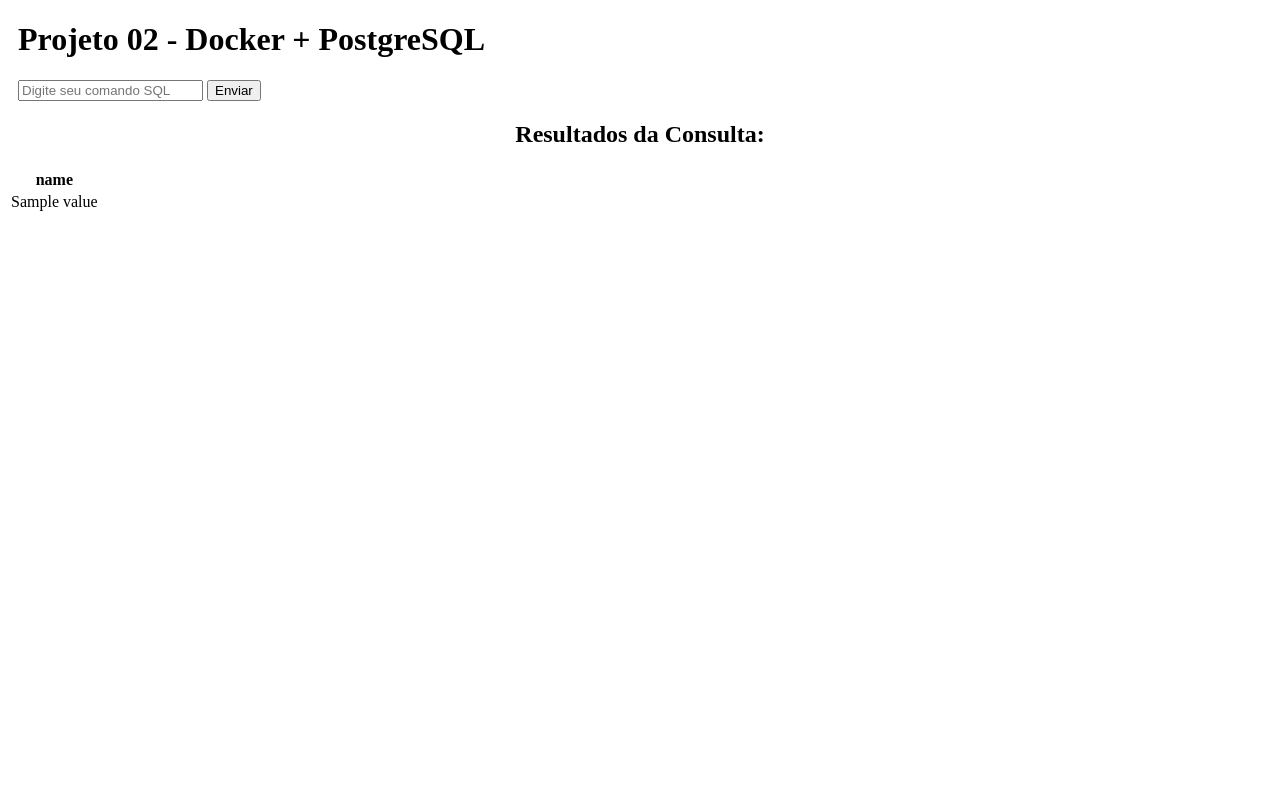
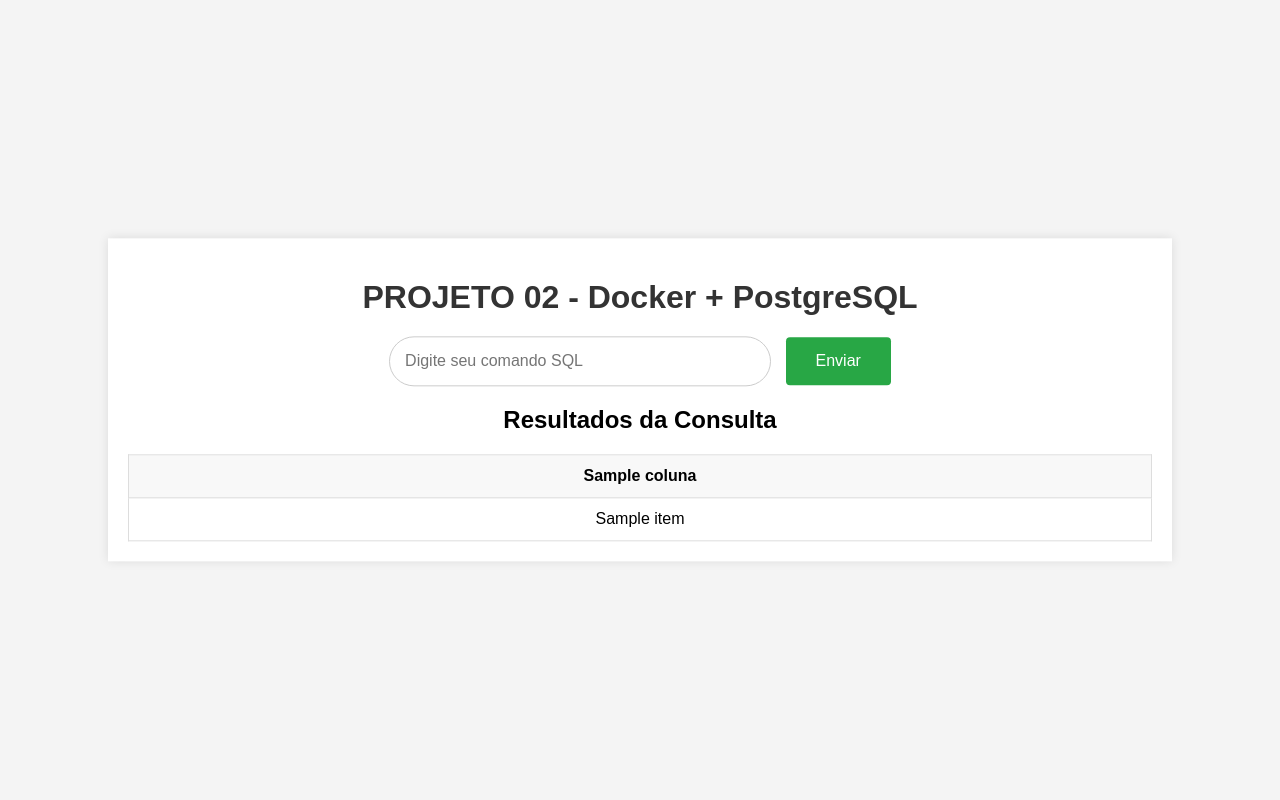
Before and after one commit to UNIFESO-Gabriel/fundamentos-em-tic, a Flask app: template Codigos/Projeto2/app/templates/index.html in a window 1280 px wide. Run offline with Flask 3, Linux system fonts and the light colour scheme; the template is opened without the code that fills it: most values are stand-ins (such as "Sample title", 1, 10 or a date in 2020); some libraries are stand-ins or nearby versions.

Commit message:
Protótipo do Trabalho 2 resolvido.

```diff
--- a/Codigos/Projeto2/app/app.py
+++ b/Codigos/Projeto2/app/app.py
@@ -1,37 +1,43 @@
-import os, psycopg2
+import os
+import psycopg2
 from flask import Flask, render_template, request
 
 app = Flask(__name__)
 
-# Simula uma conexão com o banco de dados
-# Substitua pelas suas credenciais reais do PostgreSQL
-
+# Conexão com o banco de dados
 conn = psycopg2.connect(
-    dbname="seu_banco_de_dados",
-    user="seu_usuario",
-    password="sua_senha",
-    host="localhost",
+    dbname="pdv",
+    user="postgres",
+    password="123456",
+    host="db",
     port="5432"
 )
 
 @app.route('/', methods=['GET', 'POST'])
 def index():
+    consulta_resultado = None
+    colunas = None
+    erro = None
 
     if request.method == 'POST':
-
         comando_sql = request.form['comandoSQL']
         cursor = conn.cursor()
-        cursor.execute(comando_sql)
-        rows = cursor.fetchall()
-        conn.commit()
-        cursor.close()
 
-        return render_template('index.html', consulta_resultado=rows)
+        try:
+            cursor.execute(comando_sql)
+            rows = cursor.fetchall()
+            colunas = [desc[0] for desc in cursor.description]  # Obtém os nomes das colunas
+            conn.commit()
+        except psycopg2.Error as e:
+            conn.rollback()  # Faz rollback da transação em caso de erro
+            erro = f"Erro ao executar comando SQL: {e}"
+            rows = []
+        finally:
+            cursor.close()
 
-    else:
-        return render_template('index.html', consulta_resultado=None)
+        consulta_resultado = rows
 
+    return render_template('index.html', consulta_resultado=consulta_resultado, colunas=colunas, erro=erro)
 
 if __name__ == "__main__":
-
     app.run(host='0.0.0.0', port=5000)
--- a/Codigos/Projeto2/app/static/css/styles.css
+++ b/Codigos/Projeto2/app/static/css/styles.css
@@ -1,9 +1,84 @@
+body {
+    font-family: Arial, sans-serif;
+    background-color: #f4f4f4;
+    margin: 0;
+    padding: 0;
+    min-height: 100vh;
+    position: relative; /* Define o corpo como relativo */
+}
+
+.container {
+    position: absolute;
+    top: 50%;
+    left: 50%;
+    transform: translate(-50%, -50%);
+    width: 80%; /* Largura desejada */
+    max-width: 1200px; /* Largura máxima desejada */
+    background-color: #fff;
+    box-shadow: 0 0 10px rgba(0, 0, 0, 0.1);
+    padding: 20px;
+    text-align: center;
+}
+
+h1 {
+    color: #333;
+    text-align: center;
+    margin-bottom: 20px;
+}
+
 .controles {
-    width: 100%;
-    margin: 10px;
+    margin-bottom: 20px;
+    text-align: center;
+}
+
+form {
+    display: inline-block;
+}
+
+input[type="text"] {
+    padding: 15px;
+    width: 350px;
+    border: 1px solid #ccc;
+    border-radius: 25px;
+    margin-right: 10px;
+    font-size: 16px;
+}
+
+input[type="submit"] {
+    padding: 15px 30px;
+    background-color: #28a745;
+    color: #fff;
+    border: none;
+    border-radius: 4px;
+    cursor: pointer;
+    font-size: 16px;
+}
+
+input[type="submit"]:hover {
+    background-color: #218838;
 }
 
 .resultados {
-    width: 100%;
+    margin-top: 20px;
     text-align: center;
 }
+
+table {
+    width: 100%;
+    border-collapse: collapse;
+}
+
+table th, table td {
+    padding: 12px;
+    border: 1px solid #ddd;
+    text-align: center;
+}
+
+table th {
+    background-color: #f8f8f8;
+    font-weight: bold;
+}
+
+table tr:nth-child(even) {
+    background-color: #f2f2f2;
+}
--- a/Codigos/Projeto2/app/static/js/index.js
+++ /dev/null
@@ -1 +0,0 @@
-console.log("Testetstststststt");
--- a/Codigos/Projeto2/app/templates/index.html
+++ b/Codigos/Projeto2/app/templates/index.html
@@ -1,43 +1,53 @@
 <!DOCTYPE html>
-<html lang="en">
+<html lang="pt-br">
 <head>
     <meta charset="UTF-8">
     <meta name="viewport" content="width=device-width, initial-scale=1.0">
     <link rel="stylesheet" href="{{ url_for('static', filename='css/styles.css') }}"/>
+    <link rel="stylesheet" href="https://fonts.googleapis.com/css2?family=Roboto:wght@400;500;700&display=swap">
+    <link rel="stylesheet" href="https://fonts.googleapis.com/css2?family=Open+Sans:wght@400;600;700&display=swap">
+    <link rel="icon" type="image/png" href="https://www.unifeso.edu.br/images/favicon.png" />
     <title>Projeto 02</title>
 </head>
 <body>
-    <div class="controles">
-        <h1>Projeto 02 - Docker + PostgreSQL</h1>
+    <div class="container">
+        <header>
+            <h1>PROJETO 02 - Docker + PostgreSQL</h1>
+        </header>
+
+        <section class="input-form">
             <form action="/" method="post">
                 <input type="text" name="comandoSQL" placeholder="Digite seu comando SQL">
                 <input type="submit" value="Enviar">
             </form>
-    </div>
+            {% if erro %}
+                <div class="erro">{{ erro }}</div>
+            {% endif %}
+        </section>
 
-    <div class="resultados">
+        <section class="resultados">
             {% if consulta_resultado %}
-            <h2>Resultados da Consulta:</h2>
+                <h2>Resultados da Consulta</h2>
                 <table>
                     <thead>
                         <tr>
-                        {% for col in consulta_resultado[0].keys() %}
-                            <th>{{ col }}</th>
+                            {% for coluna in colunas %}
+                                <th>{{ coluna }}</th>
                             {% endfor %}
                         </tr>
                     </thead>
                     <tbody>
                         {% for row in consulta_resultado %}
                             <tr>
-                            {% for value in row.values() %}
-                                <td>{{ value }}</td>
+                                {% for item in row %}
+                                    <td>{{ item }}</td>
                                 {% endfor %}
                             </tr>
                         {% endfor %}
                     </tbody>
                 </table>
             {% endif %}
+        </section>
     </div>
-    <script src="{{ url_for('static', filename='js/index.js') }}"></script>
 </body>
 </html>
```
Lines whose indentation alone changed are shown as unchanged.
